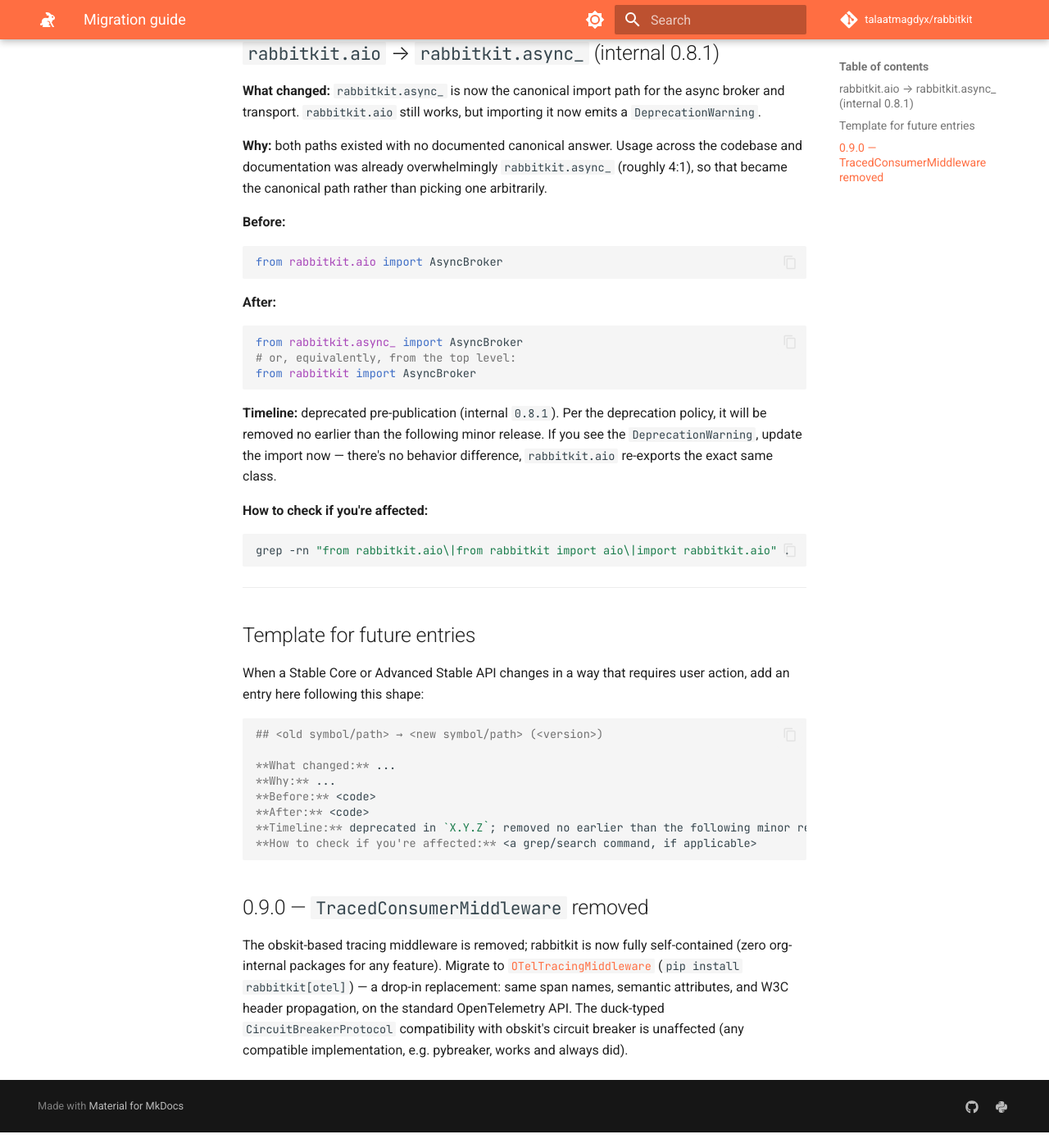
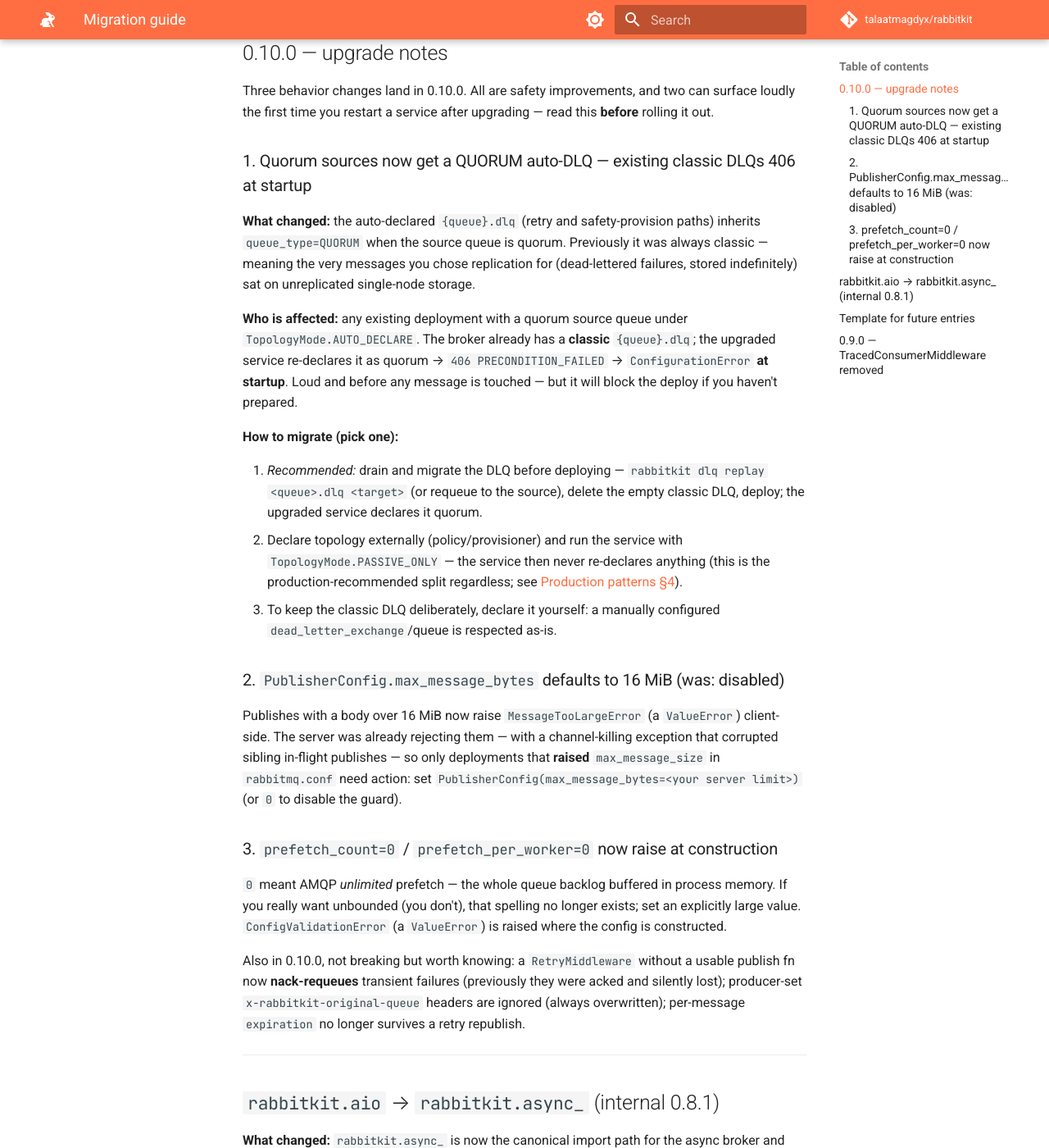
Before and after one commit to talaatmagdyx/rabbitkit, an MkDocs documentation site: the page built from docs/migration.md, in a window 1280 px wide and 1400 px high, scrolled down 390 px. Shown: the whole window at 82% size. Built offline with MkDocs 1.6.1 and Material for MkDocs 9.7.7, drawn with Linux system fonts in a browser that asks for light colours; comment, search, counter and statistics services are not loaded.

Commit message:
release: 0.10.0 — architect-review hardening, server-limit config, error taxonomy
Minor (not patch) because the cycle adds public API — RabbitQueue
(consumer_timeout=), the typed exception taxonomy, DLQInspector.replay
(limit=) — and behavior changes: max_message_bytes defaults to 16 MiB,
prefetch 0 rejected, retry's publish-less path nacks instead of acking,
quorum sources get a QUORUM auto-DLQ.

The quorum-DLQ change is a startup 406 for existing deployments with a
classic auto-DLQ on a quorum source — migration steps (drain-and-migrate,
PASSIVE_ONLY split, or manual declaration) are in docs/migration.md
"0.10.0 — upgrade notes", pointed to from the CHANGELOG section header.

Gates at this commit: ruff clean, mypy --strict clean (88 files), 3,029
unit+security+property tests, mkdocs --strict, build + twine check
(0.10.0 artifacts), and 48 real-broker integration tests.

```diff
--- a/docs/guide/full-guide.md
+++ b/docs/guide/full-guide.md
@@ -2,7 +2,7 @@
 
 > **Production-grade RabbitMQ toolkit for Python** — sync (pika) and async (aio-pika),
 > decorator-based routing, middleware pipeline, retry, compression, DI, RPC, and more.
-> Version 0.9.1 · Python ≥ 3.11 · MIT License
+> Version 0.10.0 · Python ≥ 3.11 · MIT License
 
 ## Table of Contents
 
--- a/docs/migration.md
+++ b/docs/migration.md
@@ -10,6 +10,64 @@ policy this follows. Experimental API changes are not tracked here — see
 > the first published release (**0.9.0**, the public beta). No earlier
 > version was ever distributed, so these entries only matter if you
 > tracked the repository before publication.
+
+## 0.10.0 — upgrade notes
+
+Three behavior changes land in 0.10.0. All are safety improvements, and
+two can surface loudly the first time you restart a service after
+upgrading — read this **before** rolling it out.
+
+### 1. Quorum sources now get a QUORUM auto-DLQ — existing classic DLQs 406 at startup
+
+**What changed:** the auto-declared `{queue}.dlq` (retry and
+safety-provision paths) inherits `queue_type=QUORUM` when the source queue
+is quorum. Previously it was always classic — meaning the very messages
+you chose replication for (dead-lettered failures, stored indefinitely)
+sat on unreplicated single-node storage.
+
+**Who is affected:** any existing deployment with a quorum source queue
+under `TopologyMode.AUTO_DECLARE`. The broker already has a **classic**
+`{queue}.dlq`; the upgraded service re-declares it as quorum → `406
+PRECONDITION_FAILED` → `ConfigurationError` **at startup**. Loud and
+before any message is touched — but it will block the deploy if you
+haven't prepared.
+
+**How to migrate (pick one):**
+
+1. *Recommended:* drain and migrate the DLQ before deploying —
+   `rabbitkit dlq replay <queue>.dlq <target>` (or requeue to the source),
+   delete the empty classic DLQ, deploy; the upgraded service declares it
+   quorum.
+2. Declare topology externally (policy/provisioner) and run the service
+   with `TopologyMode.PASSIVE_ONLY` — the service then never re-declares
+   anything (this is the production-recommended split regardless; see
+   [Production patterns §4](production/patterns.md)).
+3. To keep the classic DLQ deliberately, declare it yourself: a manually
+   configured `dead_letter_exchange`/queue is respected as-is.
+
+### 2. `PublisherConfig.max_message_bytes` defaults to 16 MiB (was: disabled)
+
+Publishes with a body over 16 MiB now raise `MessageTooLargeError` (a
+`ValueError`) client-side. The server was already rejecting them — with a
+channel-killing exception that corrupted sibling in-flight publishes — so
+only deployments that **raised** `max_message_size` in `rabbitmq.conf`
+need action: set `PublisherConfig(max_message_bytes=<your server limit>)`
+(or `0` to disable the guard).
+
+### 3. `prefetch_count=0` / `prefetch_per_worker=0` now raise at construction
+
+`0` meant AMQP *unlimited* prefetch — the whole queue backlog buffered in
+process memory. If you really want unbounded (you don't), that spelling no
+longer exists; set an explicitly large value. `ConfigValidationError` (a
+`ValueError`) is raised where the config is constructed.
+
+Also in 0.10.0, not breaking but worth knowing: a `RetryMiddleware`
+without a usable publish fn now **nack-requeues** transient failures
+(previously they were acked and silently lost); producer-set
+`x-rabbitkit-original-queue` headers are ignored (always overwritten);
+per-message `expiration` no longer survives a retry republish.
+
+---
 
 ## `rabbitkit.aio` → `rabbitkit.async_` (internal 0.8.1)
 
--- a/docs/stability-policy.md
+++ b/docs/stability-policy.md
@@ -1,8 +1,8 @@
 # Stability Policy
 
-## Where rabbitkit actually is (as of 0.9.1)
+## Where rabbitkit actually is (as of 0.10.0)
 
-rabbitkit is at `0.9.1`; `0.9.0` was the **first published release**
+rabbitkit is at `0.10.0`; `0.9.0` was the **first published release**
 (public beta).
 Development happened privately under internal milestone numbers — now the
 `0.8.x` entries in `CHANGELOG.md` (each marked with its former number);
--- a/pyproject.toml
+++ b/pyproject.toml
@@ -1,6 +1,6 @@
 [project]
 name = "rabbitkit"
-version = "0.9.1"
+version = "0.10.0"
 description = "Production-grade RabbitMQ toolkit — sync/async, decorator routing, retry, compression, full configurability"
 readme = "README.md"
 license = "MIT"
--- a/src/rabbitkit/_version.py
+++ b/src/rabbitkit/_version.py
@@ -1,3 +1,3 @@
 """rabbitkit version — single source of truth."""
 
-__version__ = "0.9.1"
+__version__ = "0.10.0"
```
Also changed, not shown: CHANGELOG.md (+8 -1 lines).
